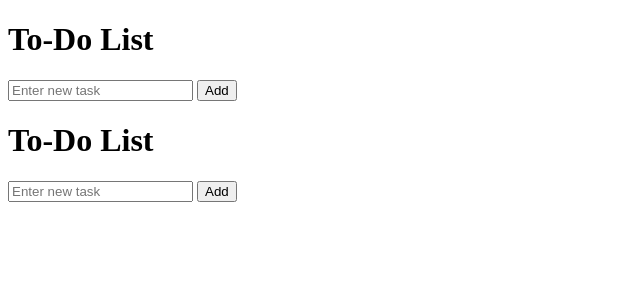
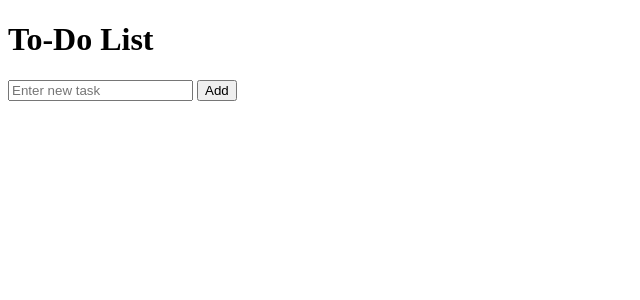
Before and after one commit to MiqdadProjects/todolist-app-flask, a Flask app: page / in a window 1280 px wide. Shown: the top 300 px of the page, without its empty margins (0-640 px from the left). Run offline with Flask 3, Linux system fonts and the light colour scheme.

Commit message:
fixed html file

```diff
--- a/templates/index.html
+++ b/templates/index.html
@@ -29,34 +29,3 @@
     </ul>
 </body>
 </html>
-<!DOCTYPE html>
-<html lang="en">
-<head>
-    <meta charset="UTF-8">
-    <title>To-Do App</title>
-    <style>
-        .done {
-            text-decoration: line-through;
-            color: gray;
-        }
-    </style>
-</head>
-<body>
-    <h1>To-Do List</h1>
-    <form method="post" action="/add">
-        <input type="text" name="task" placeholder="Enter new task" required>
-        <button type="submit">Add</button>
-    </form>
-    <ul>
-        {% for task in tasks %}
-            <li>
-                <form method="get" action="/toggle/{{ loop.index0 }}" style="display:inline;">
-                    <button type="submit">{{ '✅' if task.done else '⬜' }}</button>
-                </form>
-                <span class="{{ 'done' if task.done else '' }}">{{ task.text }}</span>
-                <a href="/delete/{{ loop.index0 }}">Delete</a>
-            </li>
-        {% endfor %}
-    </ul>
-</body>
-</html>
```
